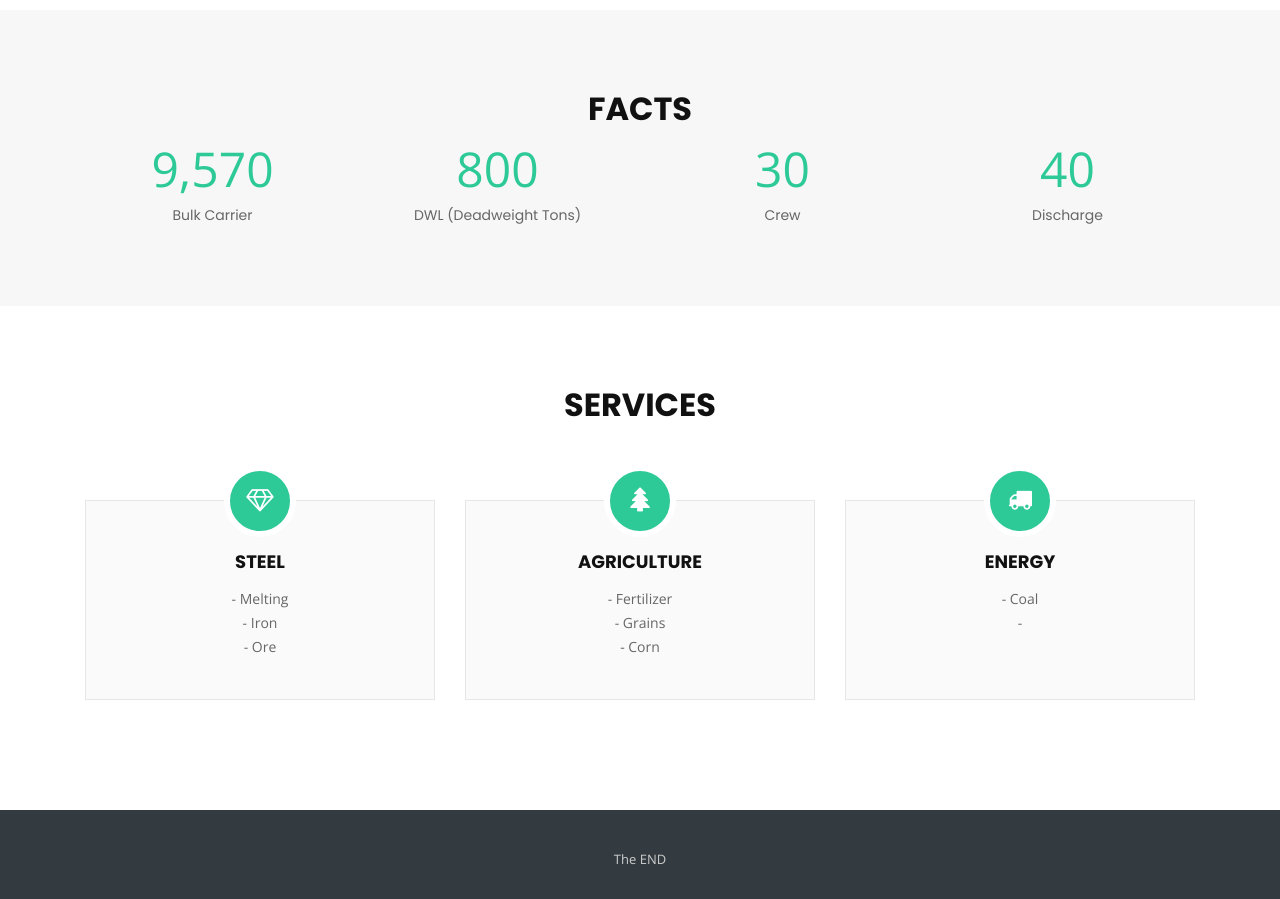
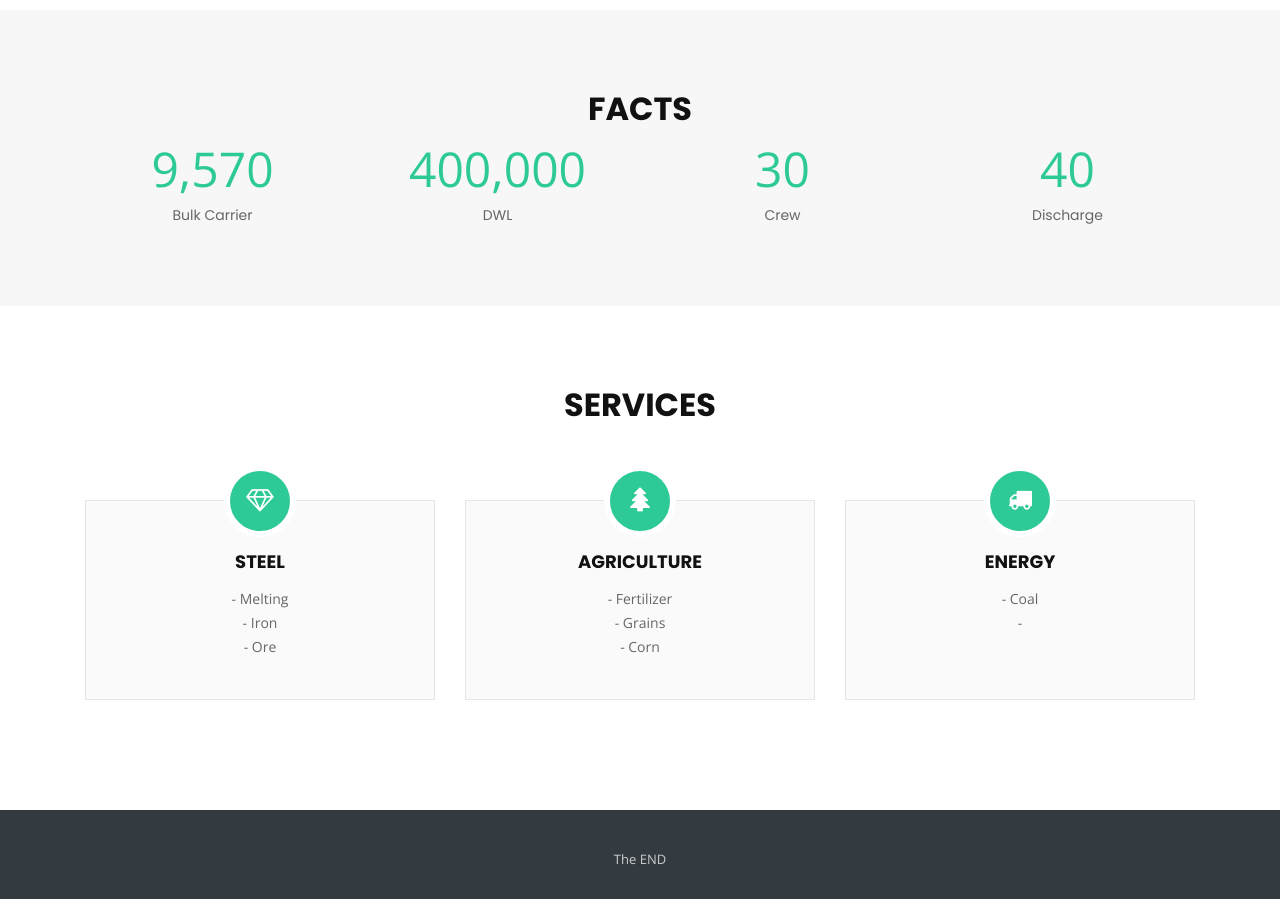
Before and after one commit to XeraFiu-YTB/bulk_carrier, a plain HTML site: page index.html in a window 1280 px wide. Shown: the part 1460-2359 px from the top of the page. Drawn offline with nearby package versions, Linux system fonts and the light colour scheme.

Commit message:
Update index.html

```diff
--- a/index.html
+++ b/index.html
@@ -83,8 +83,8 @@
   				</div>
 
           <div class="col-lg-3 col-6 text-center">
-            <span data-toggle="counter-up">800</span>
-            <p>DWL (Deadweight Tons)</p>
+            <span data-toggle="counter-up">400,000</span>
+            <p>DWL</p>
   				</div>
 
           <div class="col-lg-3 col-6 text-center">
```
